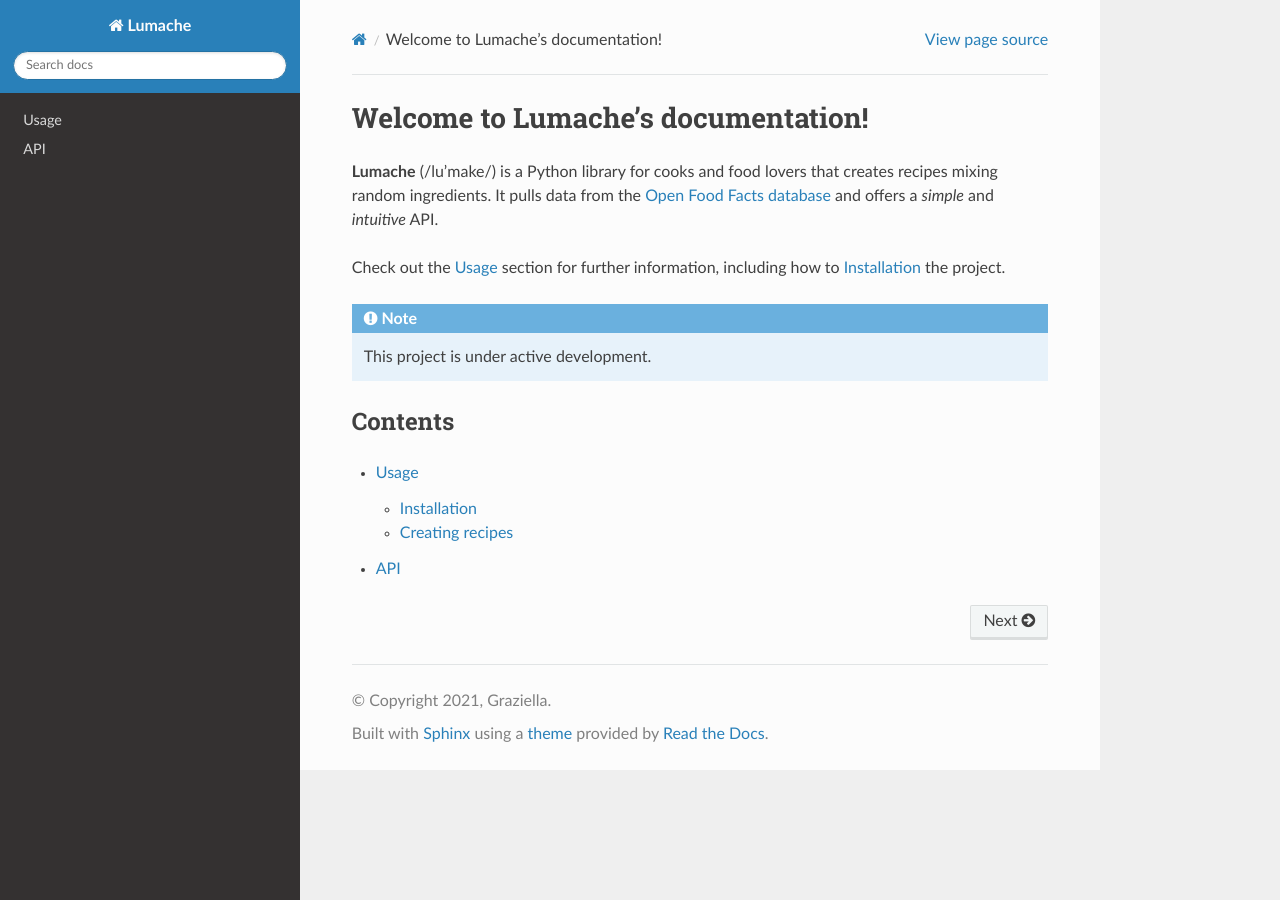
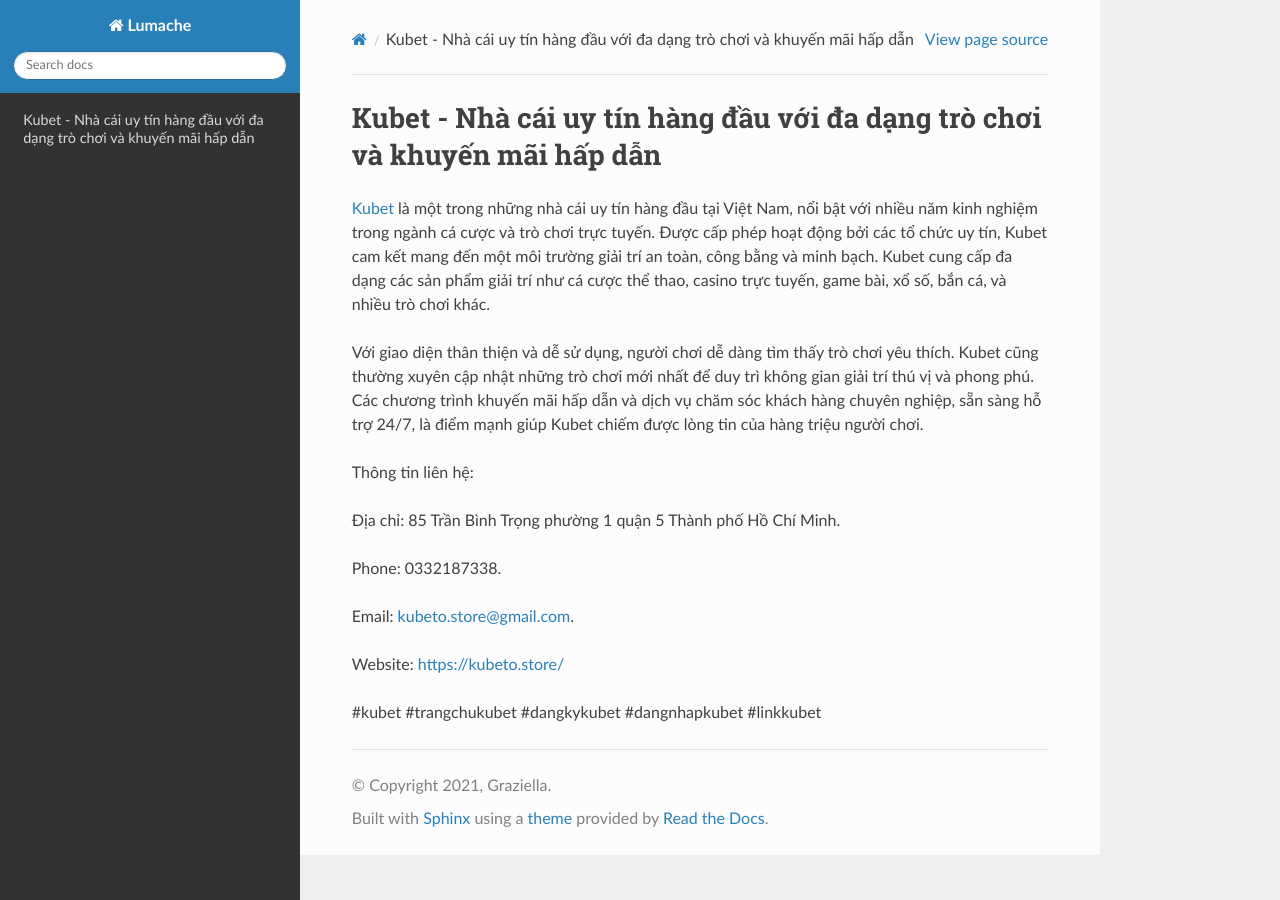
Before and after one commit to plapenanec/kubetostore13, a Sphinx documentation site: the page built from docs/source/index.rst, in a window 1280 px wide. Built offline with Sphinx 7.4.7 and the Read the Docs theme 3.1.0, drawn with Linux system fonts in a browser that asks for light colours.

Commit message:
Update index.rst

```diff
--- a/docs/source/index.rst
+++ b/docs/source/index.rst
@@ -1,22 +1,18 @@
-Welcome to Lumache's documentation!
+Kubet - Nhà cái uy tín hàng đầu với đa dạng trò chơi và khuyến mãi hấp dẫn
 ===================================
 
-**Lumache** (/lu'make/) is a Python library for cooks and food lovers
-that creates recipes mixing random ingredients.
-It pulls data from the `Open Food Facts database <https://world.openfoodfacts.org/>`_
-and offers a *simple* and *intuitive* API.
+`Kubet <https://kubeto.store/>`_ là một trong những nhà cái uy tín hàng đầu tại Việt Nam, nổi bật với nhiều năm kinh nghiệm trong ngành cá cược và trò chơi trực tuyến. Được cấp phép hoạt động bởi các tổ chức uy tín, Kubet cam kết mang đến một môi trường giải trí an toàn, công bằng và minh bạch. Kubet cung cấp đa dạng các sản phẩm giải trí như cá cược thể thao, casino trực tuyến, game bài, xổ số, bắn cá, và nhiều trò chơi khác.
 
-Check out the :doc:`usage` section for further information, including
-how to :ref:`installation` the project.
+Với giao diện thân thiện và dễ sử dụng, người chơi dễ dàng tìm thấy trò chơi yêu thích. Kubet cũng thường xuyên cập nhật những trò chơi mới nhất để duy trì không gian giải trí thú vị và phong phú. Các chương trình khuyến mãi hấp dẫn và dịch vụ chăm sóc khách hàng chuyên nghiệp, sẵn sàng hỗ trợ 24/7, là điểm mạnh giúp Kubet chiếm được lòng tin của hàng triệu người chơi.
 
-.. note::
+Thông tin liên hệ:
 
-   This project is under active development.
+Địa chỉ: 85 Trần Bình Trọng phường 1 quận 5 Thành phố Hồ Chí Minh.
 
-Contents
---------
+Phone: 0332187338.
 
-.. toctree::
+Email: kubeto.store@gmail.com.
 
-   usage
-   api
+Website: https://kubeto.store/
+
+#kubet #trangchukubet #dangkykubet #dangnhapkubet #linkkubet
```
